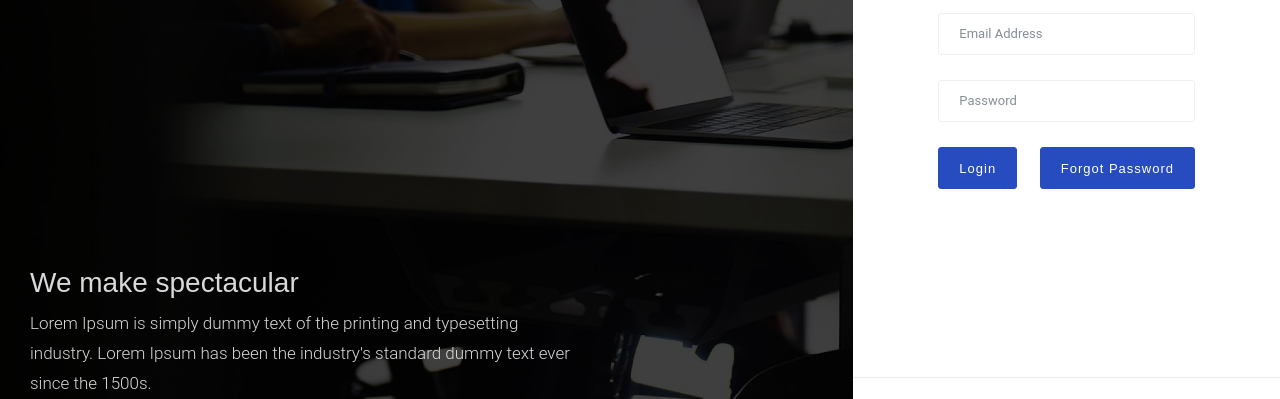
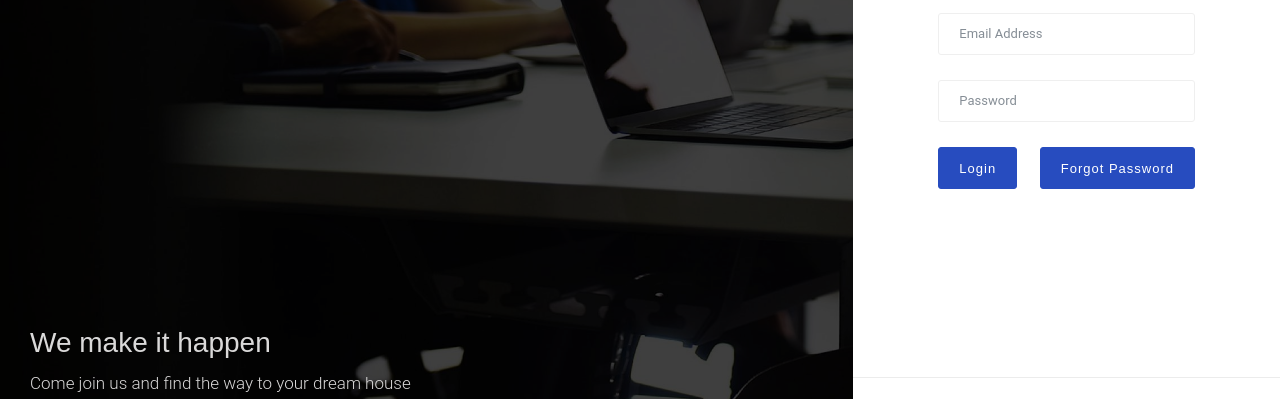
Before and after one commit to dhruval161/Where_should_you_live, a plain HTML site: page login.html in a window 1280 px wide. Shown: the part 356-755 px from the top of the page. Drawn offline with nearby package versions, Linux system fonts and the light colour scheme; some packages are replaced by stand-ins of ours; no server answers.

Commit message:
login and register updated

```diff
--- a/login.html
+++ b/login.html
@@ -44,8 +44,8 @@
         <div class="row">
             <div class="col-xl-8 col-lg-8 col-md-7 overview-bgi cnt-bg-photo cnt-bg-photo-2 d-none d-xl-block d-lg-block d-md-block" style="background-image: url(assets/img/bg-photo-2.jpg)">
                 <div class="login-info">
-                    <h3>We make spectacular</h3>
-                    <p>Lorem Ipsum is simply dummy text of the printing and typesetting industry. Lorem Ipsum has been the industry's standard dummy text ever since the 1500s.</p>
+                    <h3>We make it happen</h3>
+                    <p>Come join us and find the way to your dream house</p>
                 </div>
             </div>
             <div class="col-xl-4 col-lg-4 col-md-5 content-box p-hdn">
@@ -126,5 +126,4 @@
 </script>
 </body>
 
-<!-- Mirrored from themevessel-item.s3-website-us-east-1.amazonaws.com/xero/login.html by HTTrack Website Copier/3.x [XR&CO'2014], Tue, 02 Apr 2019 18:17:09 GMT -->
 </html>
```
Also changed, not shown: register.html (+1 -2 lines).
